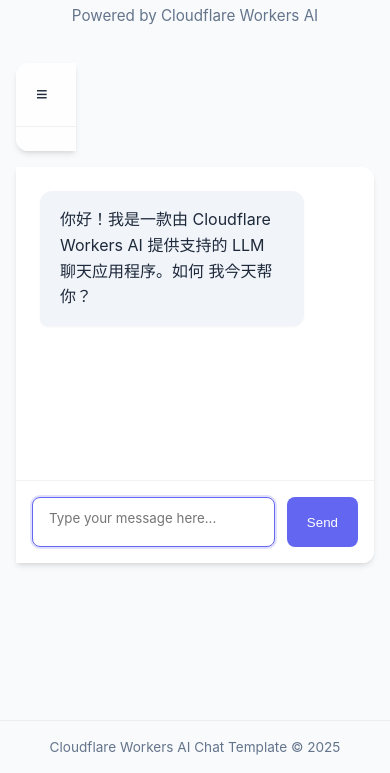
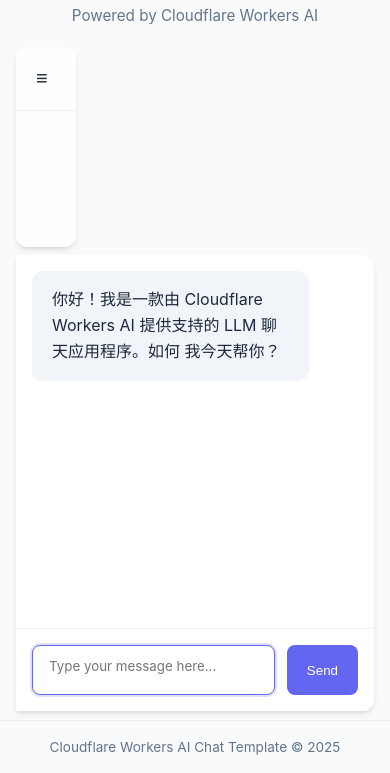
Before and after one commit to smcloudcat/llm-chat, a website: page public/index.html in a window 390 px wide. Shown: the part 71-844 px from the top of the page. Drawn offline with nearby package versions, Linux system fonts and the light colour scheme.

Commit message:
优化移动端，标注美化

```diff
--- a/public/index.html
+++ b/public/index.html
@@ -398,16 +398,33 @@
       @media (max-width: 768px) {
         .app-container {
           flex-direction: column;
-          height: auto;
+          height: calc(100vh - 180px);
         }
 
         .sidebar {
           width: 100%;
-          margin-bottom: 1rem;
+          height: 200px;
+          margin-bottom: 0.5rem;
+          border-radius: var(--radius-md);
+        }
+
+        .history-list {
+          max-height: 150px;
+          overflow-y: auto;
         }
 
         .chat-container {
           margin-left: 0;
+          flex: 1;
+          min-height: 300px;
+        }
+
+        .chat-messages {
+          padding: 1rem;
+        }
+
+        header {
+          margin-bottom: 0.5rem;
         }
       }
     </style>
```
Also changed, not shown: README.md.
